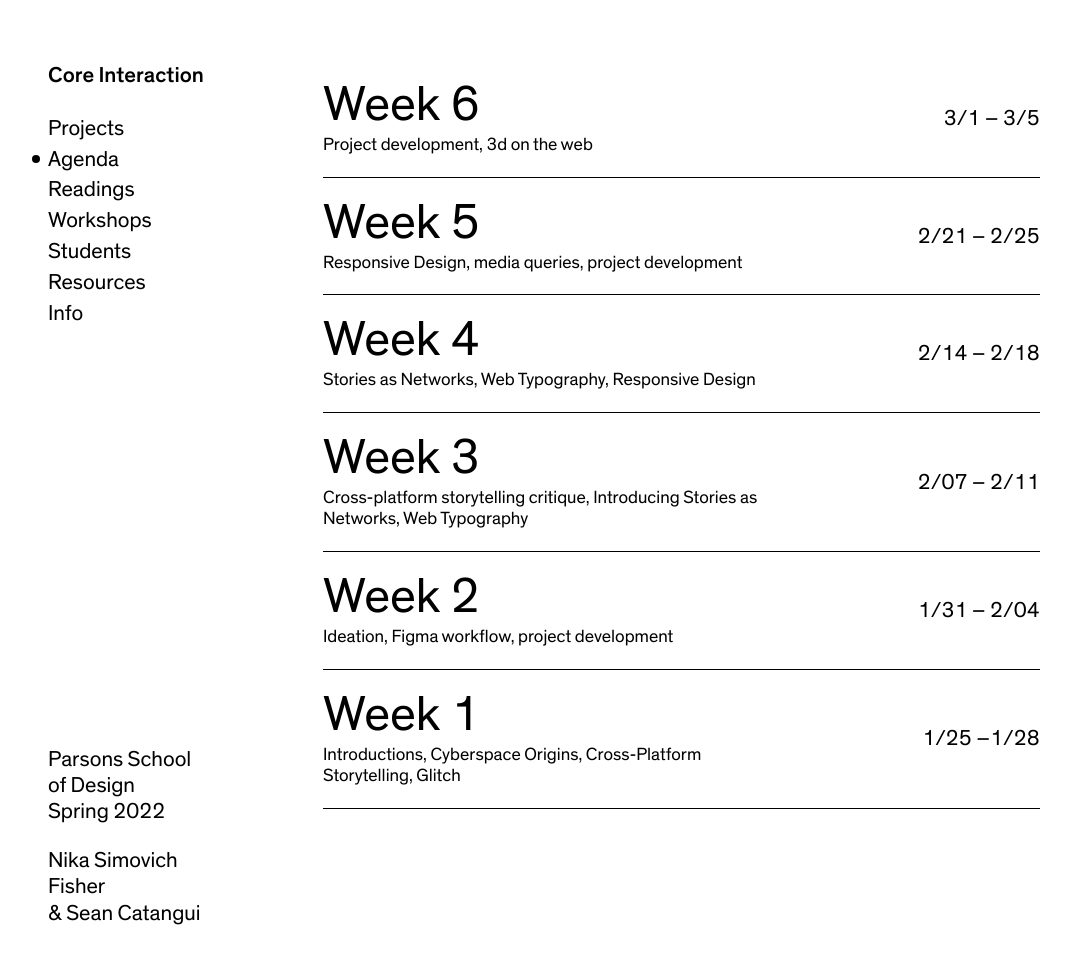
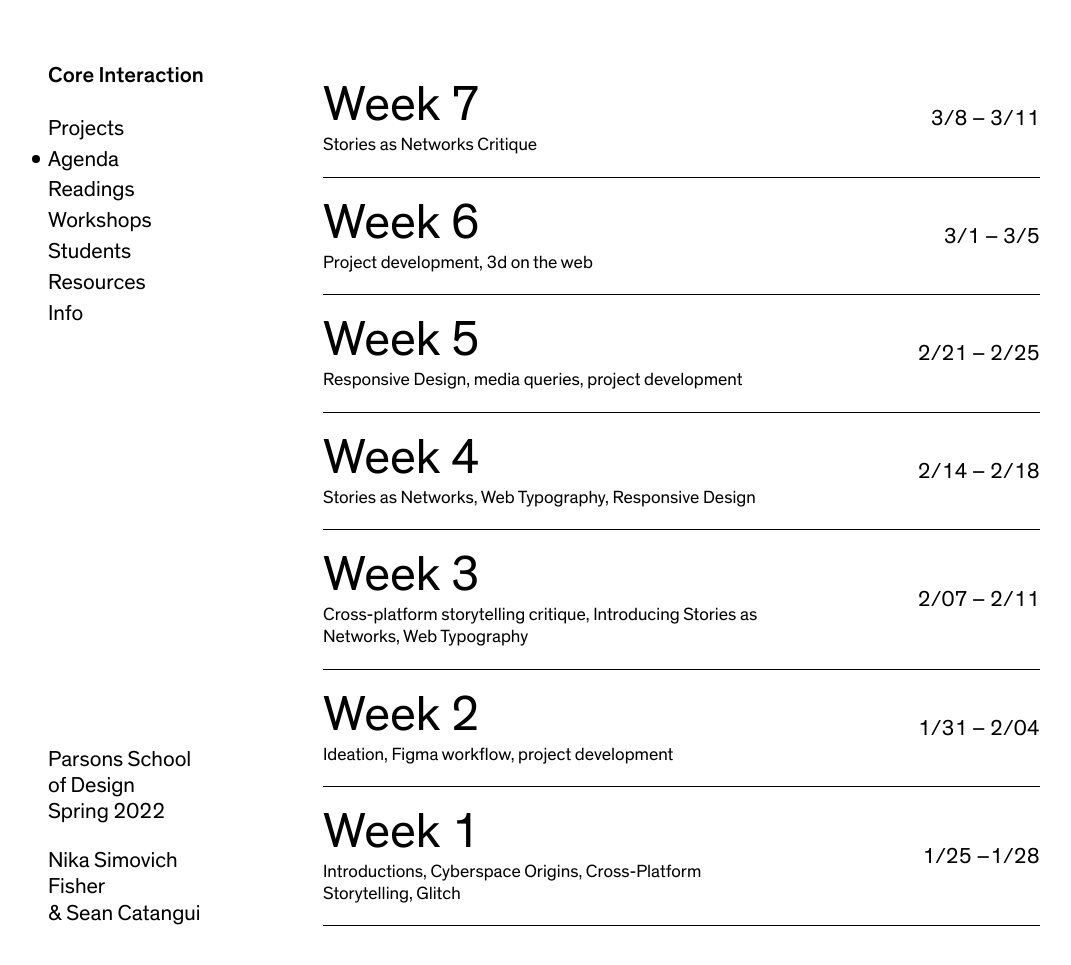
Before and after one commit to nikasimovich/cis22, a Jekyll site: the page built from agenda.html, in a window 1280 px wide and 986 px high. Shown: the top 965 px of the window, without its empty margins (12-1083 px from the left). Built offline with Jekyll 4.4.1, drawn with Linux system fonts in a browser that asks for light colours.

Commit message:
Add agenda

```diff
--- /dev/null
+++ b/_agendas/week-7.md
@@ -0,0 +1,19 @@
+---
+title:            Week 7
+start_date:       2021-01-19 00:00:00 -0500
+date_range:       3/8 – 3/11
+summary:          Stories as Networks Critique
+
+---
+
+### Tuesday, Studio
+
+- Meet in our in person classroom: Parsons 2 W 13th
+ Room: 1006
+- [Today&rsquo;s Notes](https://paper.dropbox.com/doc/Critique-2-Stories-as-Networks--BdRJZBkPbct3zrz_VVIFNny8AQ-OcbVRwMH4me48lTTdL9wA)
+- Stories as network critique
+
+### Homework
+- Take a break!
+
+---
```
Also changed, not shown: _agendas/week-6.md (+1 -0 lines).
